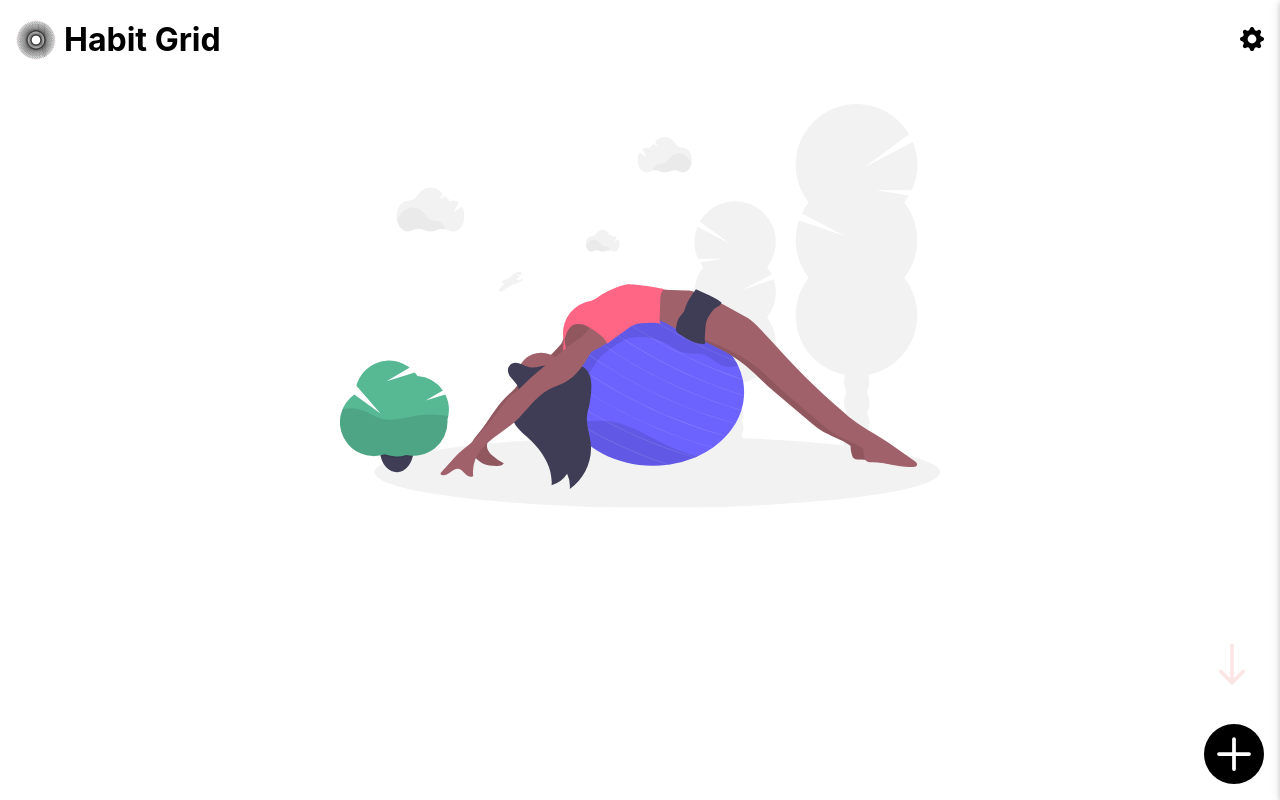
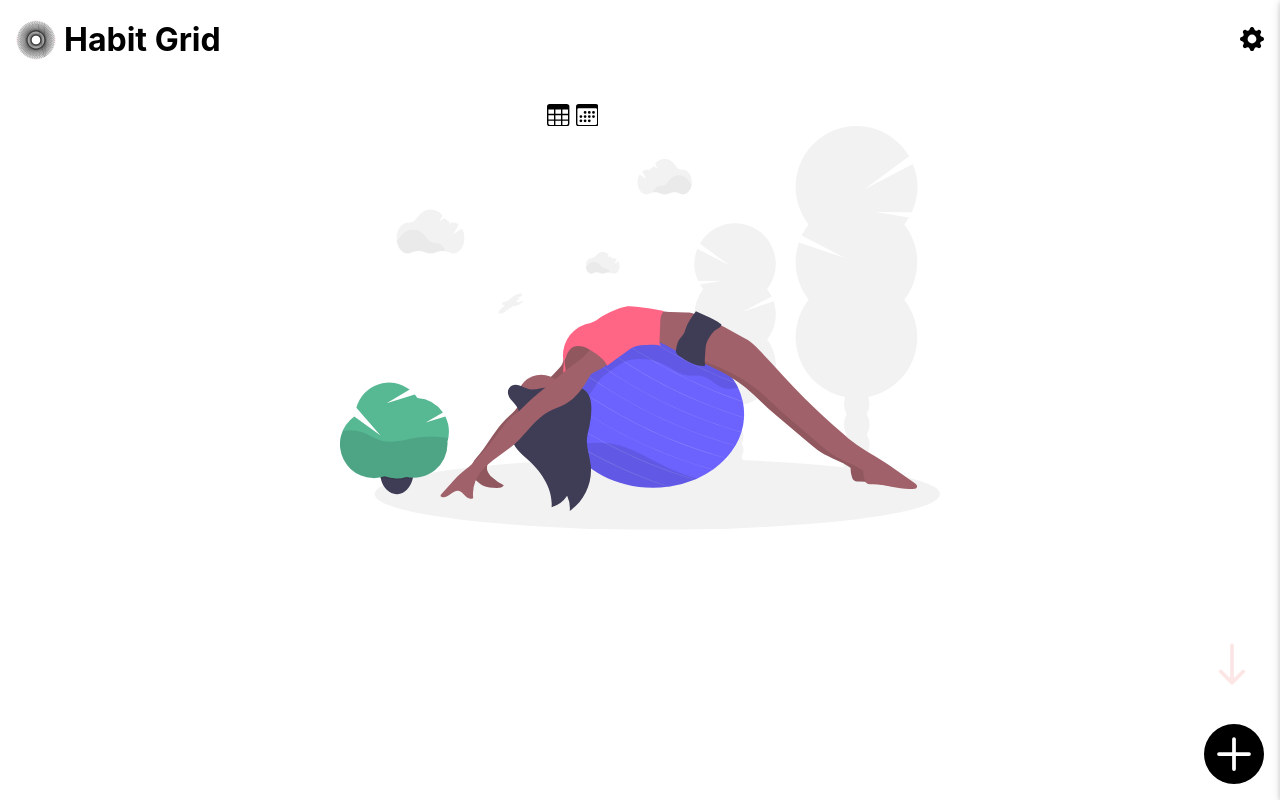
Before and after one commit to teooliver/habit-grid, a React (Create React App) app: page / in a window 1280 px wide. Built offline with nearby package versions, Linux system fonts and the light colour scheme.

Commit message:
added icons to control div

```diff
--- a/src/components/tracker/HabitTracker.tsx
+++ b/src/components/tracker/HabitTracker.tsx
@@ -3,6 +3,8 @@ import HabitsTable from "./table-view/HabitsTable";
 import MonthYearDropdown from "./monthYearSelector/MonthYearDropdown";
 import { getHabits } from "../../redux/actions";
 import { connect } from "react-redux";
+import TableIcon from "../layout/icons/TableIcon";
+import Calendar3Icon from "../layout/icons/Calendar3Icon";
 
 const HabitTracker = () => {
   // THis should go to APP
@@ -12,7 +14,13 @@ const HabitTracker = () => {
 
   return (
     <>
-      <MonthYearDropdown />
+      <div className='control'>
+        <MonthYearDropdown />
+        <div className='view-buttons'>
+          <TableIcon />
+          <Calendar3Icon />
+        </div>
+      </div>
       <section className='habits-table-container'>
         <HabitsTable />
       </section>
--- a/src/components/tracker/individual-view/HabitCard.tsx
+++ b/src/components/tracker/individual-view/HabitCard.tsx
@@ -0,0 +1 @@
+export const x = 3;
--- a/src/components/tracker/individual-view/HabitsIndividualCardsView.tsx
+++ b/src/components/tracker/individual-view/HabitsIndividualCardsView.tsx
@@ -0,0 +1 @@
+export const x = 3;
--- a/src/styles/_MonthSelector.scss
+++ b/src/styles/_MonthSelector.scss
@@ -1,6 +1,6 @@
 .MonthDropdown {
   width: 150px;
-  margin: 0 auto;
+  // margin: 0 auto;
 
   .dropdown-button {
     display: flex;
--- a/src/styles/_global.scss
+++ b/src/styles/_global.scss
@@ -42,6 +42,24 @@ h1 {
   overflow: auto;
 }
 
+.control {
+  display: flex;
+  align-items: center;
+  justify-content: space-between;
+  width: 14rem;
+  margin: 0 auto;
+}
+
+.view-buttons {
+  display: flex;
+  margin-left: 1rem;
+  svg {
+    height: 1.4rem;
+    width: auto;
+    margin: 0 0.2rem;
+  }
+}
+
 // Colors - Need Better Colors
 $base1: #abc3e7;
 $base2: #4c4e58;
```
